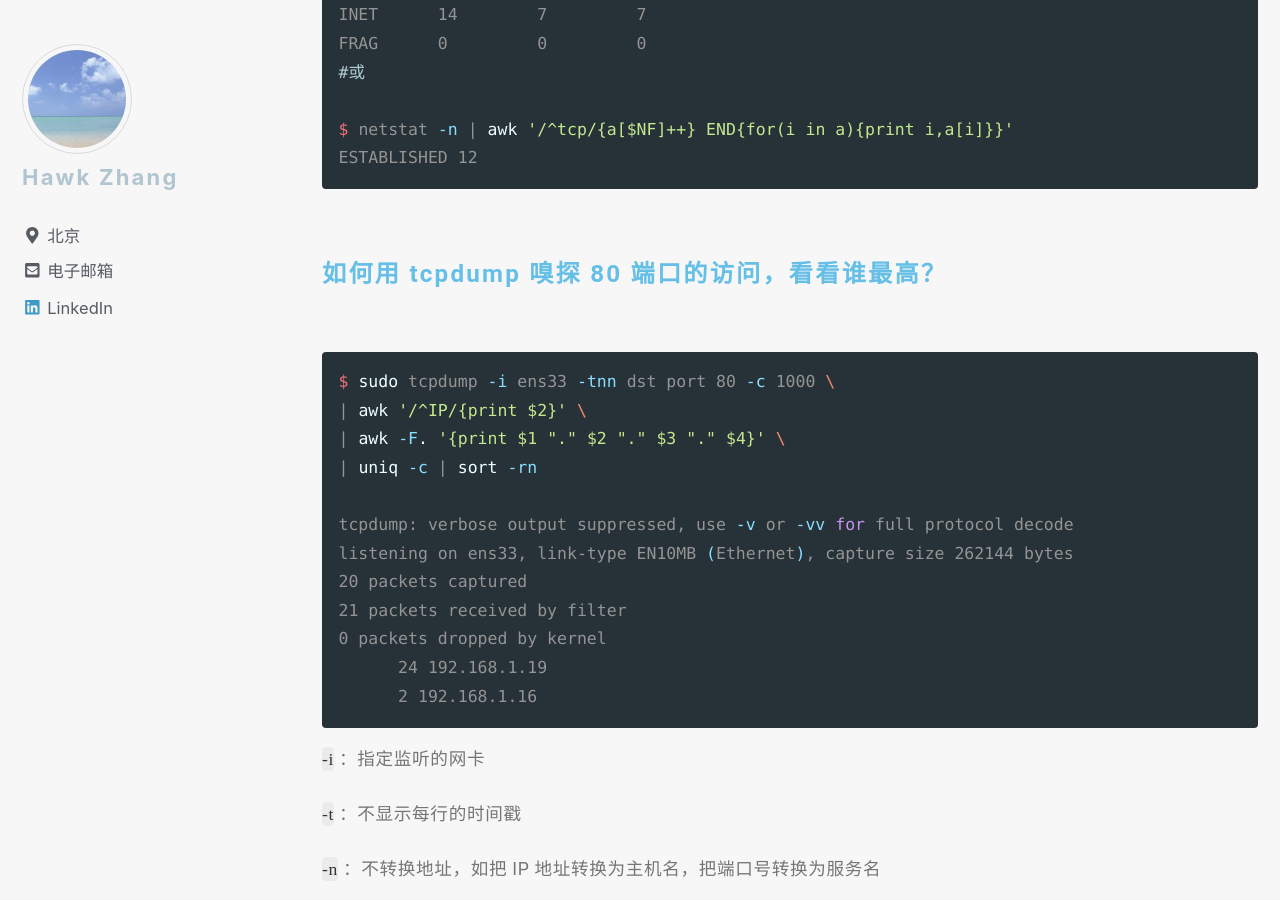
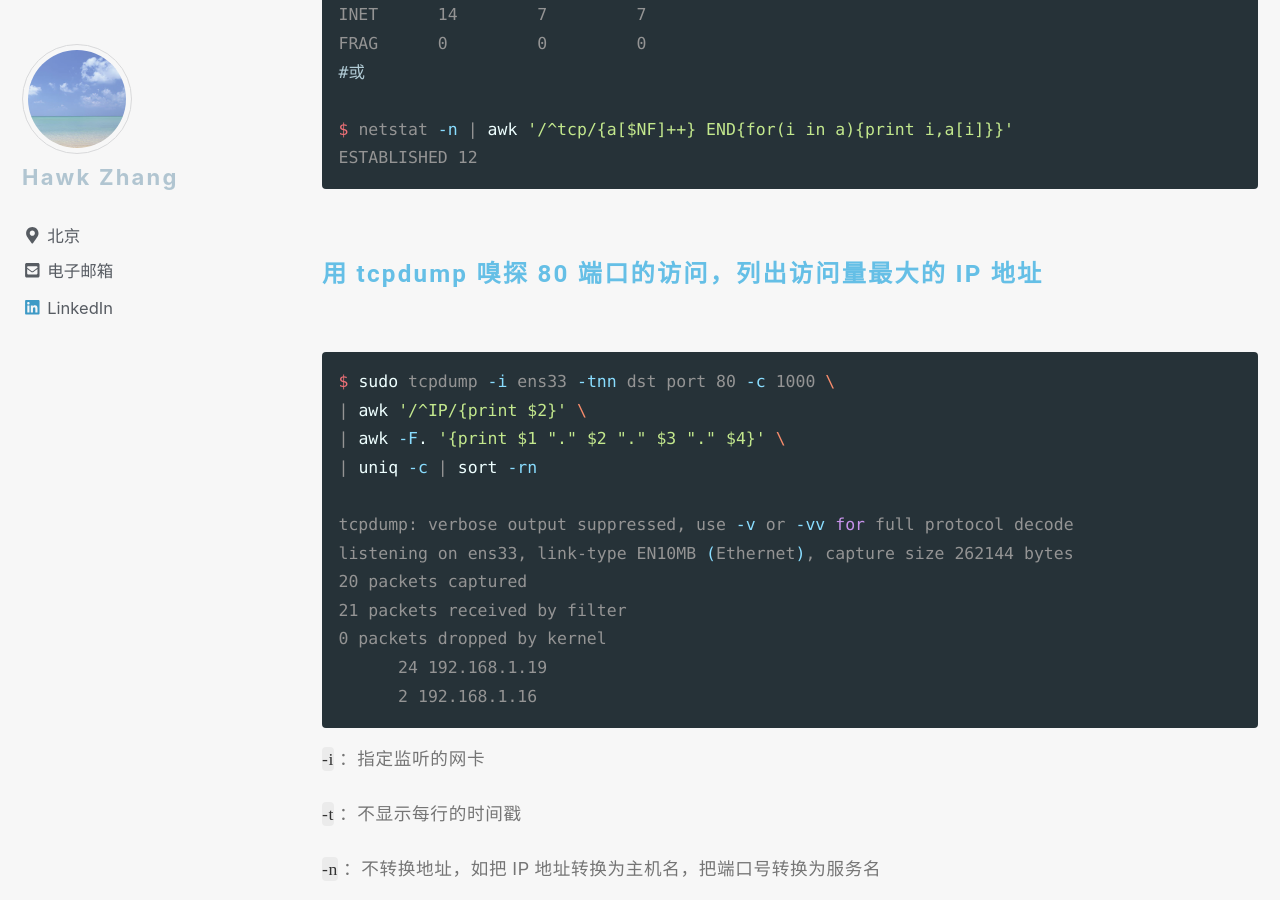
Before and after one commit to narru888/linotes_note, a Jekyll site: the page built from _posts/devop/2017-05-01-interview.md, in a window 1280 px wide and 900 px high, scrolled down 2560 px. Built offline with Jekyll 4.4.1, drawn with Linux system fonts in a browser that asks for light colours; nearby versions of some CDN libraries; a script that is not in the unit is left out.

Commit message:
update on 2018-12-07 17:44:01 CST

````diff
--- a/_posts/devop/2017-05-01-interview.md
+++ b/_posts/devop/2017-05-01-interview.md
@@ -85,7 +85,7 @@ ESTABLISHED 12
 ```
 
 
-#### 如何用 tcpdump 嗅探 80 端口的访问，看看谁最高？
+#### 用 tcpdump 嗅探 80 端口的访问，列出访问量最大的 IP 地址
 
 ```bash
 $ sudo tcpdump -i ens33 -tnn dst port 80 -c 1000 \
````
